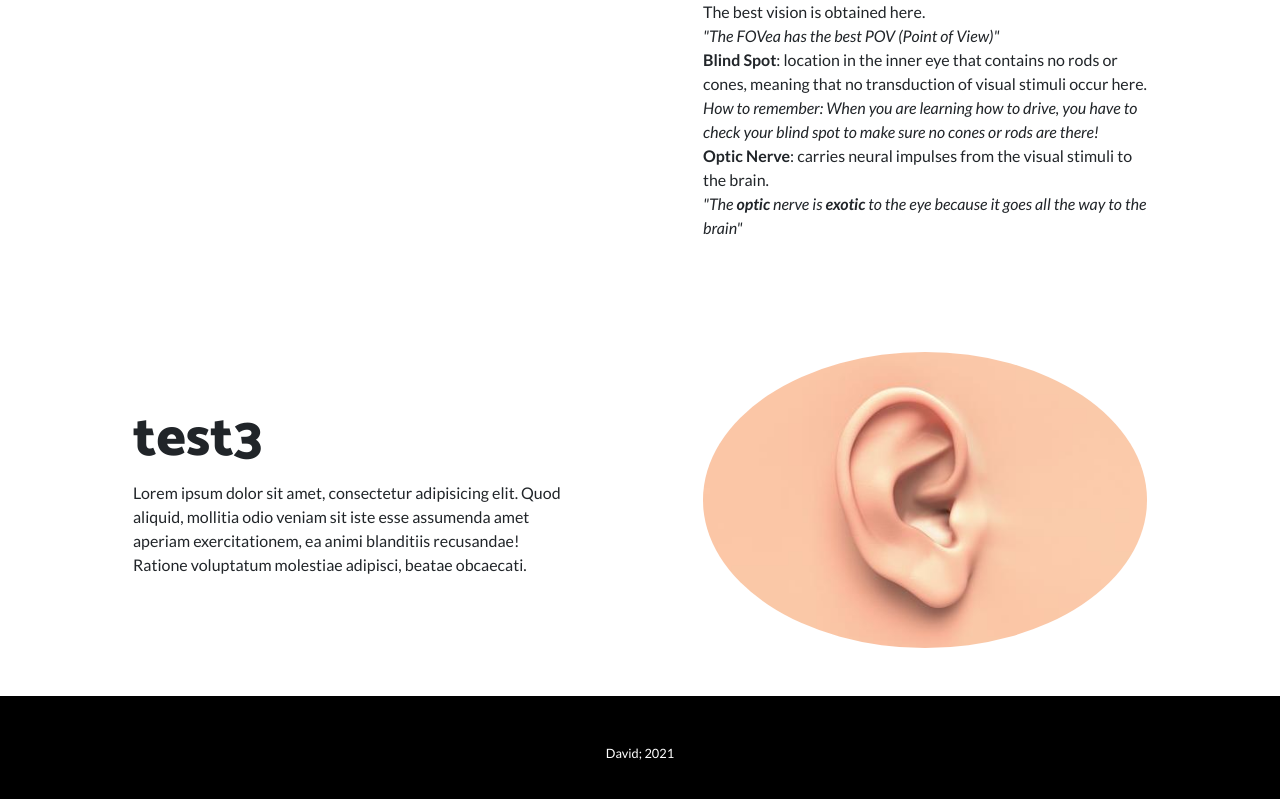
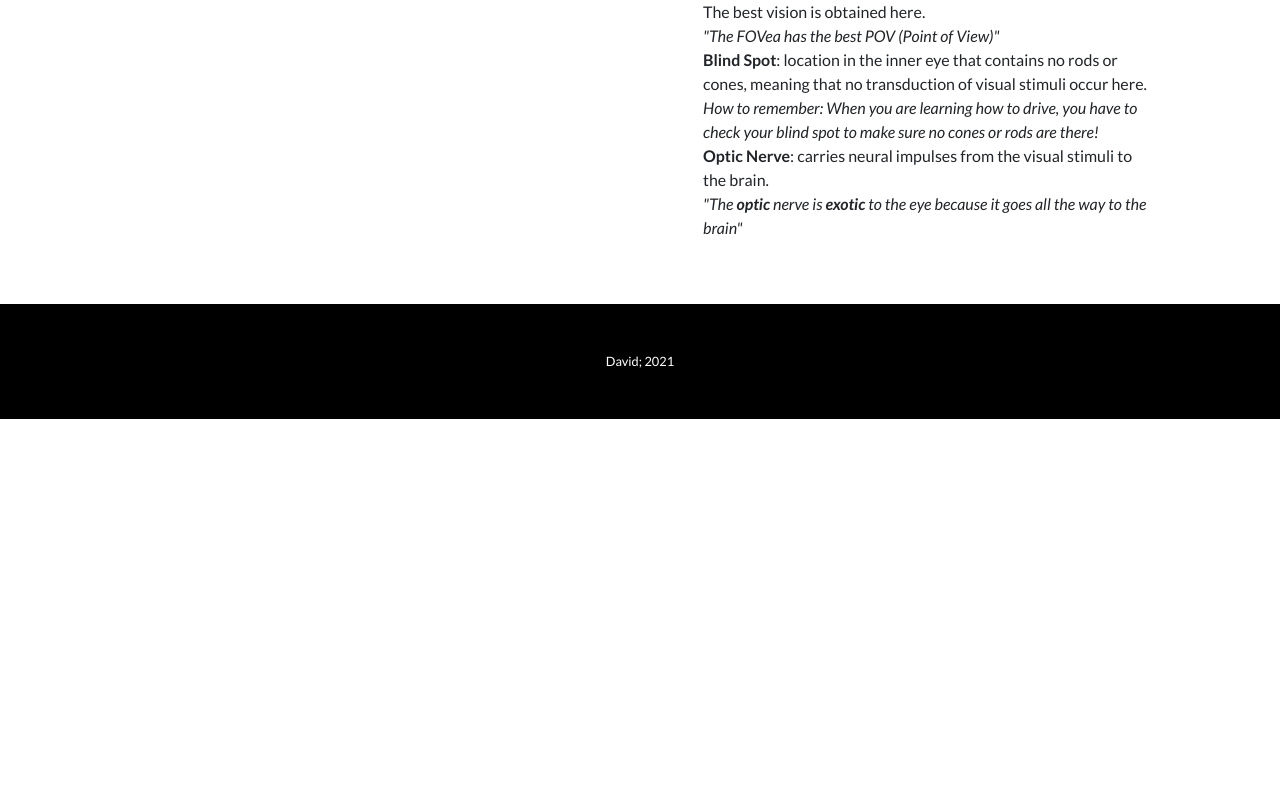
Before and after one commit to d4vidp/d4vidp.github.io, a website: page index.html in a window 1280 px wide. Shown: the part 2099-2898 px from the top of the page. After the commit the page ends 2518 px from the top, so only its background shows below. Drawn offline with Linux system fonts and the light colour scheme.

Commit message:
Update index.html

```diff
--- a/index.html
+++ b/index.html
@@ -108,6 +108,7 @@
 
 <section>
 
+<a name="main"></a>
 <div class="container">
 
 <div class="row align-items-center">
@@ -124,7 +125,7 @@
 </div>
 </div>
 
-<a name="main"></a>
+
 <div class="col-lg-6 order-lg-1">
 
 <div class="p-5">
@@ -190,35 +191,7 @@
     </div>
   </section>
 
-  <section>
-    <div class="container">
-
-<div class="row align-items-center">
-
-<div class="col-lg-6 order-lg-2">
-
-<div class="p-5">
-
-<img class="img-fluid rounded-circle" src="img/01.jpg" alt="">
-
-</div>
-
-</div>
-
-<div class="col-lg-6 order-lg-1">
-
-<div class="p-5">
-
-<h2 class="display-4">test3</h2>
-
-<p>Lorem ipsum dolor sit amet, consectetur adipisicing elit. Quod aliquid, mollitia odio veniam sit iste esse assumenda amet aperiam exercitationem, ea animi blanditiis recusandae! Ratione voluptatum molestiae adipisci, beatae obcaecati.</p>
-          </div>
-        </div>
-      </div>
-    </div>
-  </section>
-
-  <!-- Footer -->
+    <!-- Footer -->
   <footer class="py-5 bg-black">
     <div class="container">
 
```
